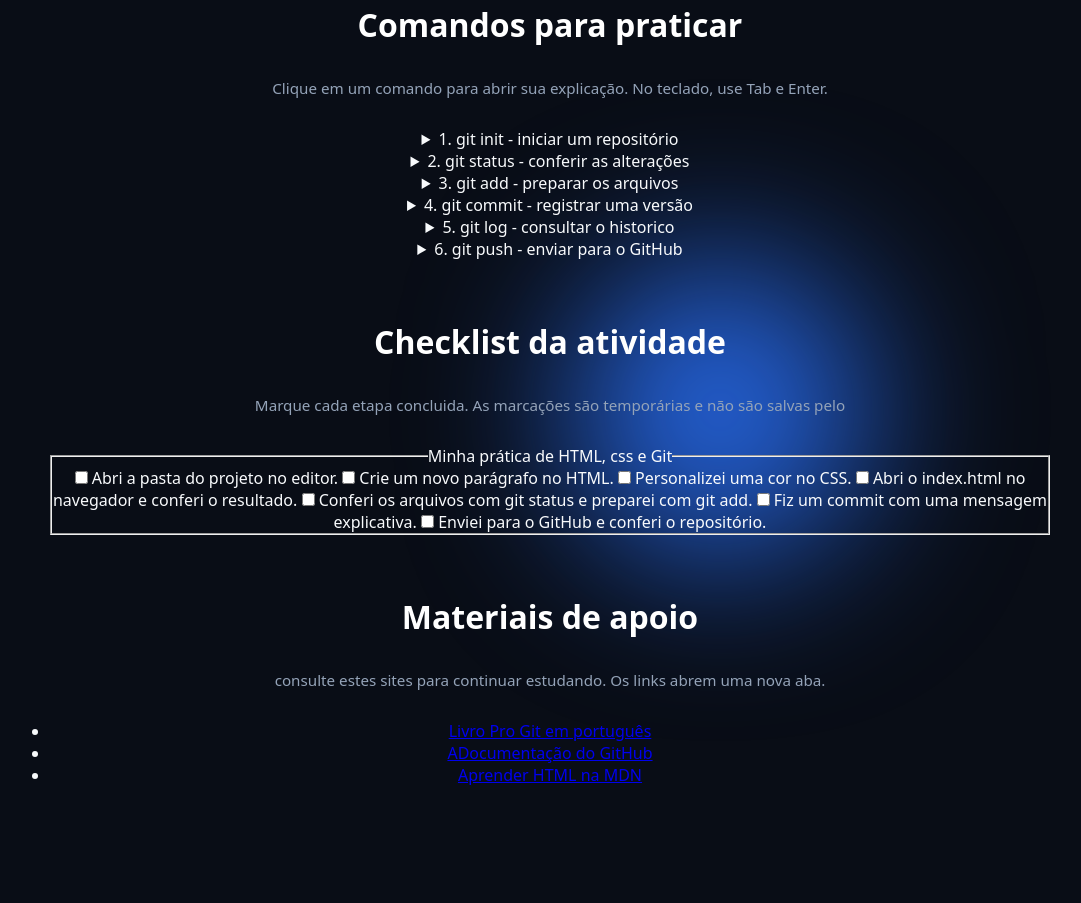
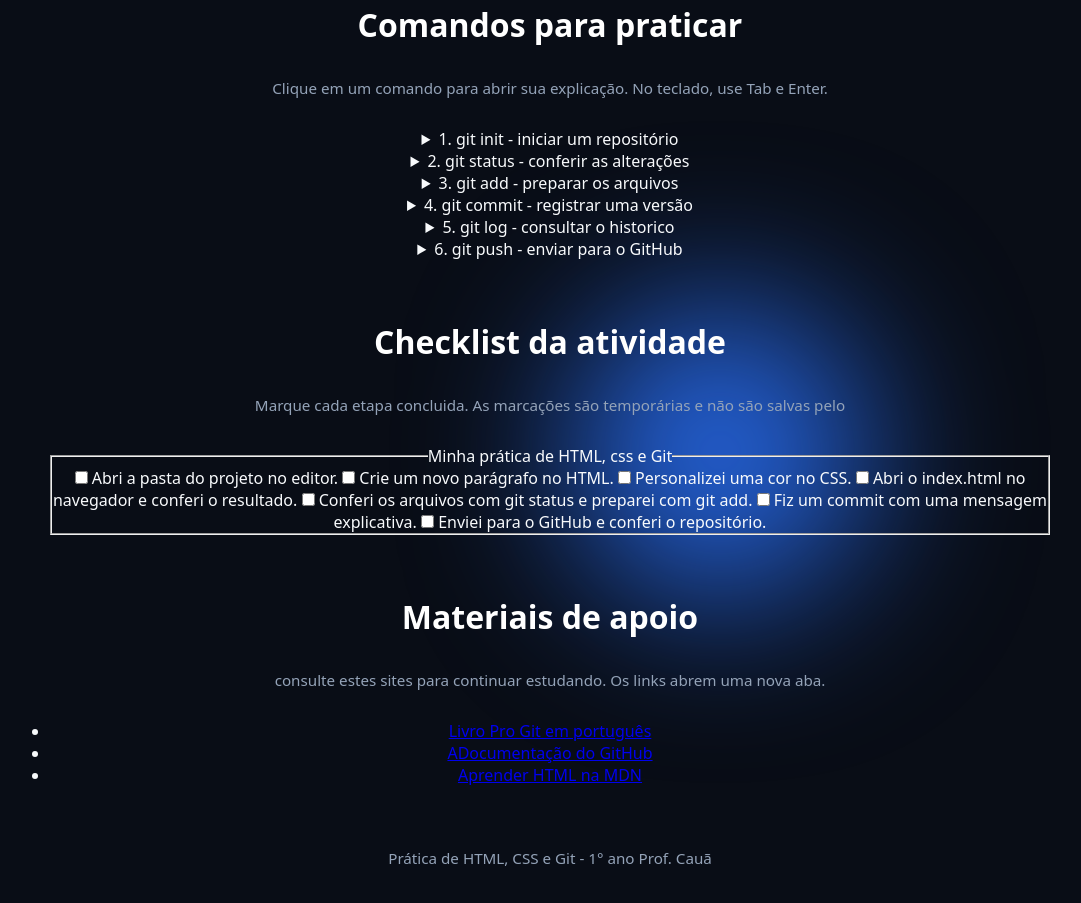
Before and after one commit to alissonlezo/aula-git, a plain HTML site: page index.html in a window 1280 px wide. Shown: the part 906-1809 px from the top of the page, without its empty margins (90-1171 px from the left). Drawn offline with Linux system fonts and the light colour scheme.

Commit message:
criei um p nofooter

```diff
--- a/index.html
+++ b/index.html
@@ -135,7 +135,7 @@
     </section>
 
     <footer class="rodape-estudo">
-
+        <p>Prática de HTML, CSS e Git - 1° ano Prof. Cauã</p>
     </footer>
 
 </body>
```
